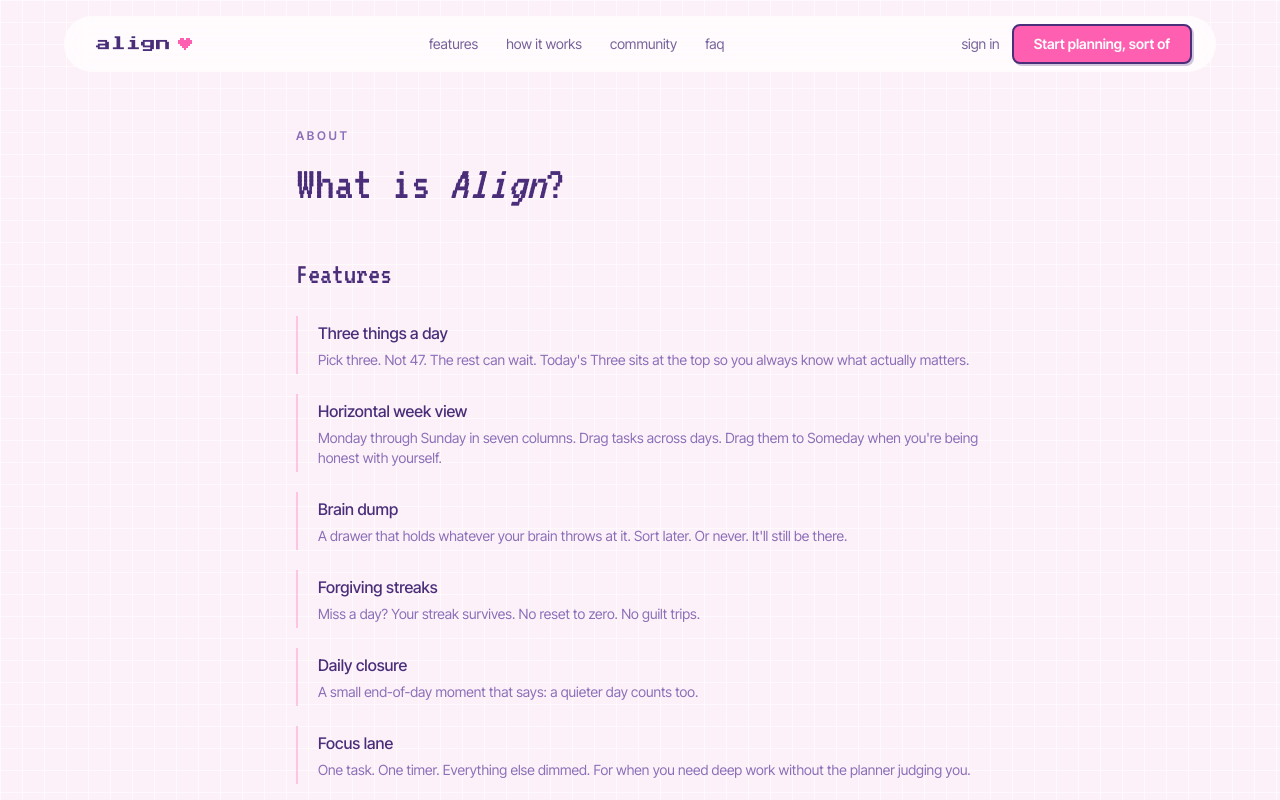
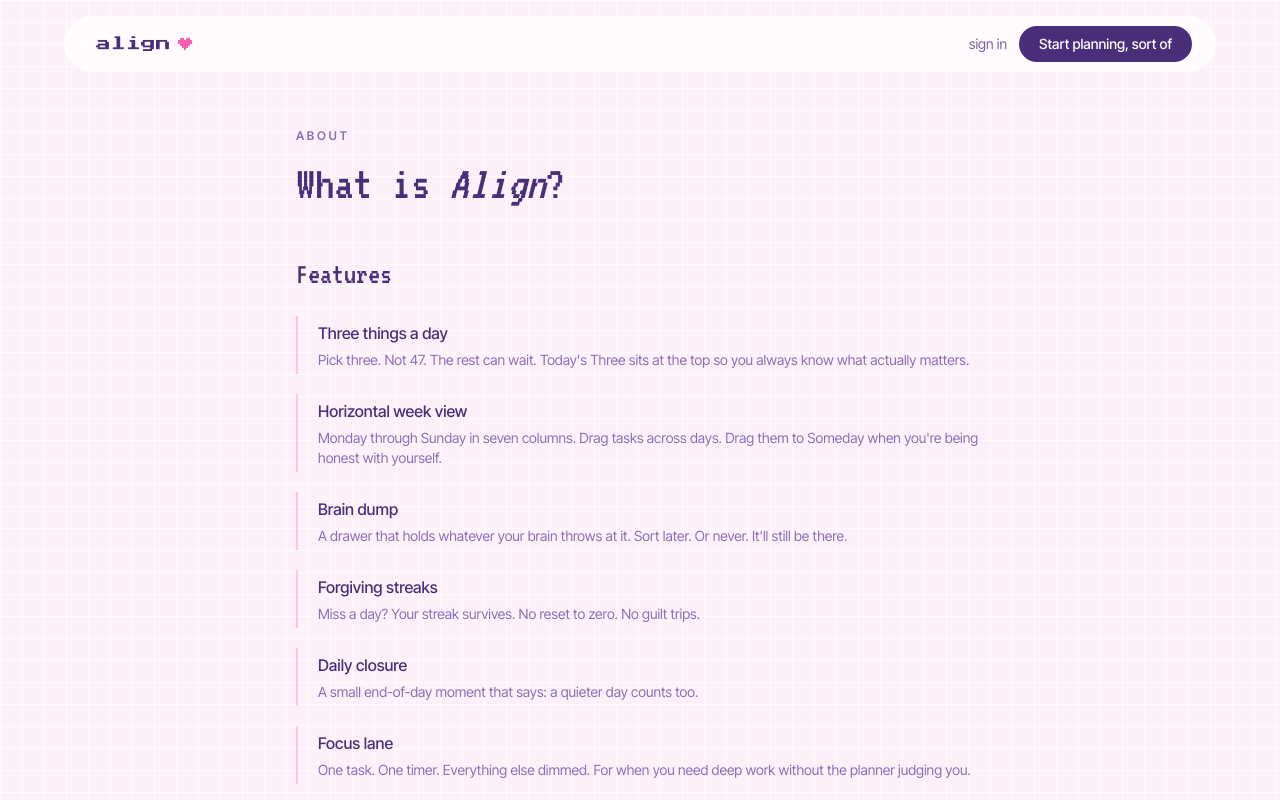
Before and after one commit to deanna1591/align-landing, a Next.js app: page /about in a window 1280 px wide. Shown: the top 800 px of the page. Built offline with nearby package versions, Linux system fonts and the light colour scheme.

Commit message:
Remove section nav links from header

```diff
--- a/components/SiteHeader.tsx
+++ b/components/SiteHeader.tsx
@@ -13,19 +13,14 @@ export default function SiteHeader() {
     return () => window.removeEventListener('scroll', onScroll)
   }, [])
 
-  const navLinks = [
-    { href: '#features', label: 'features' },
-    { href: '#how-it-works', label: 'how it works' },
-    { href: '#community', label: 'community' },
-    { href: '#faq', label: 'faq' },
-  ]
+  const navLinks: { href: string; label: string }[] = []
 
   return (
     <header className="fixed top-0 left-0 right-0 z-50 px-4 lg:px-6 pt-4">
       <div
         className={`max-w-6xl mx-auto rounded-full px-4 lg:px-6 h-14 flex items-center justify-between transition-all duration-300 ${
           scrolled
-            ? 'bg-white/90 backdrop-blur-xl shadow-[0_8px_32px_rgba(91,62,142,0.14)] border border-hairline/40'
+            ? 'bg-white/90 backdrop-blur-xl shadow-[0_8px_32px_rgba(27,24,19,0.08)] border border-hairline/40'
             : 'bg-white/70 backdrop-blur-md'
         }`}
       >
@@ -54,8 +49,7 @@ export default function SiteHeader() {
           </a>
           <a
             href="#early-access"
-            className="px-5 py-2 bg-sage text-white text-sm font-semibold transition-transform hover:-translate-y-0.5"
-            style={{ border: '2px solid #4A2E7A', borderRadius: 8, boxShadow: '2px 2px 0 rgba(91,62,142,0.28)' }}
+            className="px-5 py-2 bg-ink text-white rounded-full text-sm font-medium hover:bg-ink/90 transition-colors"
           >
             Start planning, sort of
           </a>
@@ -80,7 +74,7 @@ export default function SiteHeader() {
       </div>
 
       {mobileOpen && (
-        <div className="md:hidden max-w-6xl mx-auto mt-2 bg-white rounded-3xl shadow-[0_8px_32px_rgba(91,62,142,0.16)] border border-hairline/40 p-6">
+        <div className="md:hidden max-w-6xl mx-auto mt-2 bg-white rounded-3xl shadow-[0_8px_32px_rgba(27,24,19,0.10)] border border-hairline/40 p-6">
           <nav className="flex flex-col gap-1">
             {navLinks.map((link) => (
               <a
@@ -101,8 +95,7 @@ export default function SiteHeader() {
             <a
               href="#early-access"
               onClick={() => setMobileOpen(false)}
-              className="mt-3 px-5 py-3.5 bg-sage text-white text-center font-semibold"
-              style={{ border: '2px solid #4A2E7A', borderRadius: 8, boxShadow: '2px 2px 0 rgba(91,62,142,0.28)' }}
+              className="mt-3 px-5 py-3.5 bg-ink text-white rounded-full text-center font-medium"
             >
               Start planning, sort of
             </a>
```
